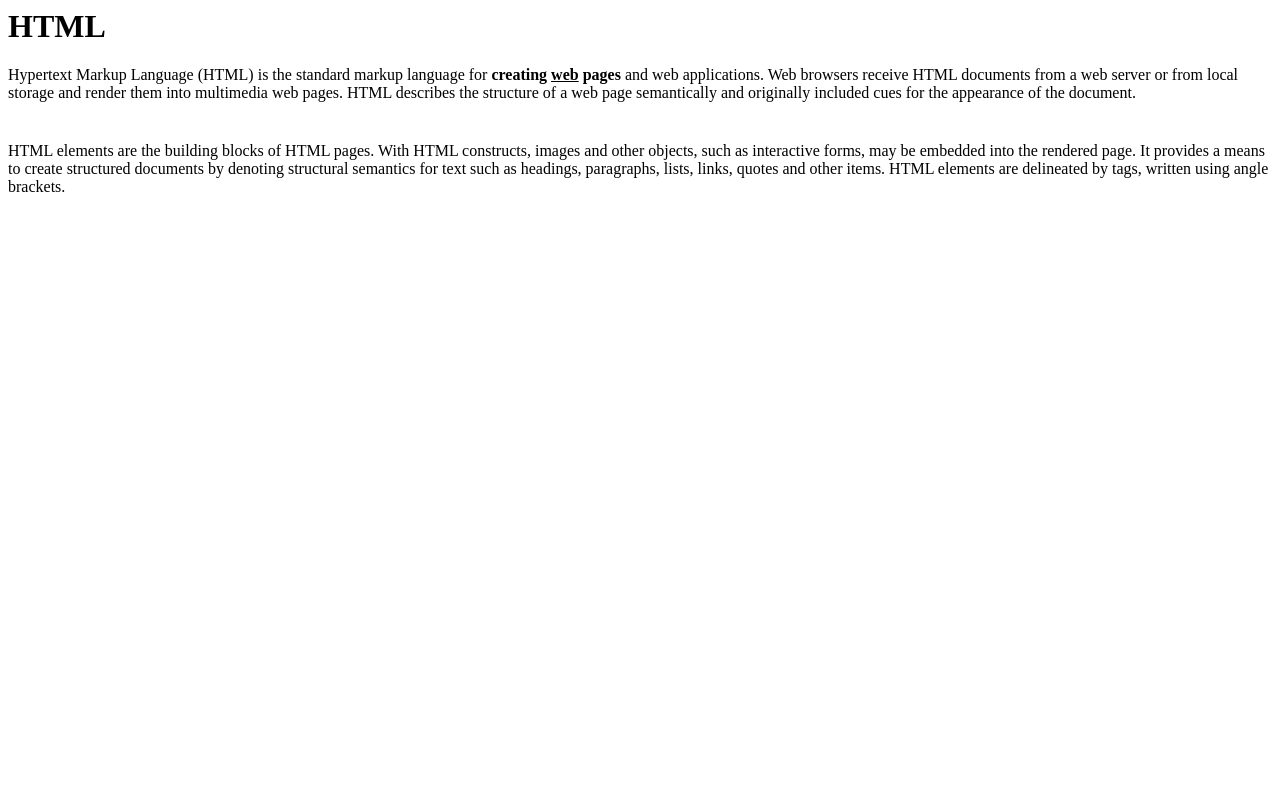
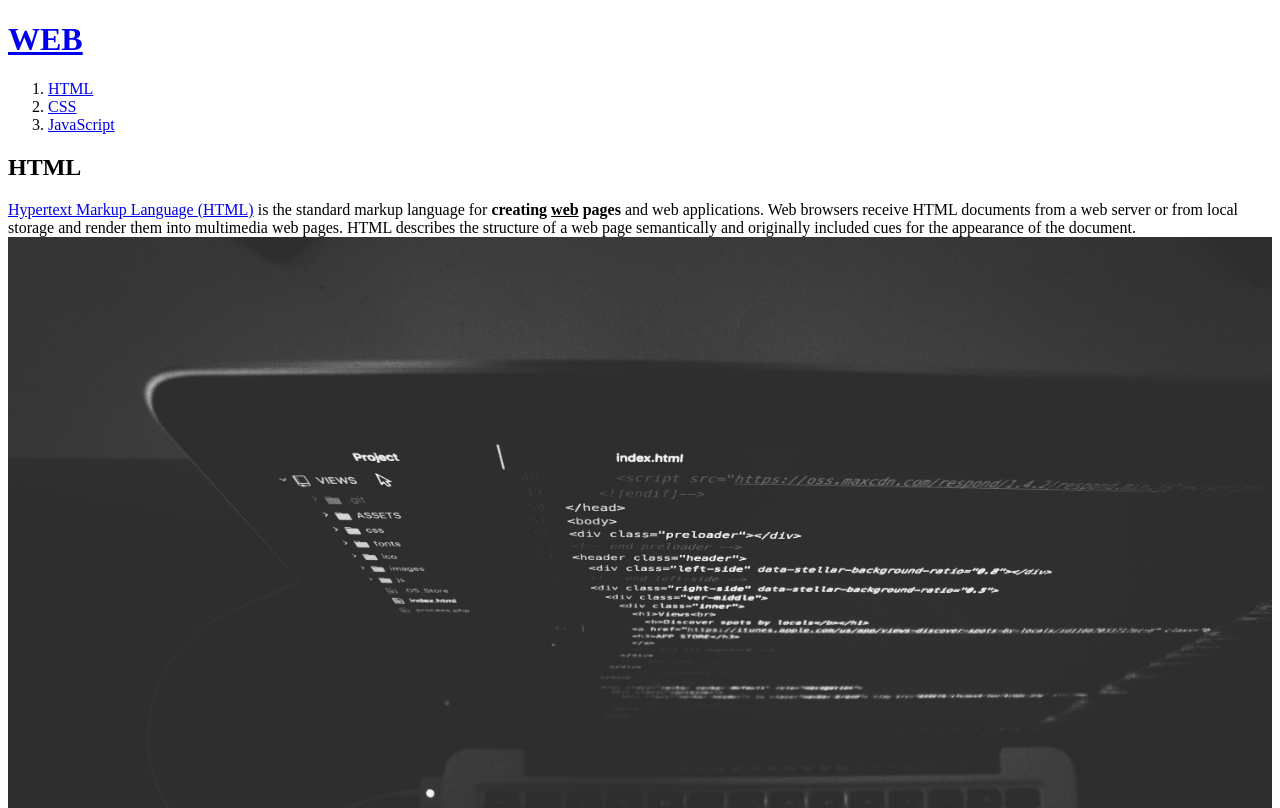
Before and after one commit to ggsong0328/Web, a plain HTML site: page 1.html in a window 1280 px wide. Shown: the top 808 px of the page. Drawn offline with Linux system fonts and the light colour scheme.

Commit message:
2023-08-07

```diff
--- a/1.html
+++ b/1.html
@@ -1,2 +1,20 @@
-<h1>HTML</h1>
-<p>Hypertext Markup Language (HTML) is the standard markup language for <strong>creating <u>web</u> pages</strong> and web applications. Web browsers receive HTML documents from a web server or from local storage and render them into multimedia web pages. HTML describes the structure of a web page semantically and originally included cues for the appearance of the document.</p><p style="margin-top:40px;">HTML elements are the building blocks of HTML pages. With HTML constructs, images and other objects, such as interactive forms, may be embedded into the rendered page. It provides a means to create structured documents by denoting structural semantics for text such as headings, paragraphs, lists, links, quotes and other items. HTML elements are delineated by tags, written using angle brackets.</p>
+<!DOCTYPE html>
+<html>
+    <head>
+        <title>WEB1 - HTML</title>
+        <meta charset="utf-8">
+    </head>
+
+    <body>
+        <h1><a href="index.html">WEB</a></h1>
+        <ol>
+            <li><a href="1.html">HTML</a></li>
+            <li><a href="2.html">CSS</a></li>
+            <li><a href="3.html">JavaScript</a></li>
+        </ol>
+        <h2>HTML</h2>
+        <p><a href="https://www.w3.org/TR/2011/WD-html5-20110405/" target="_blank" title="html5 specification">Hypertext Markup Language (HTML)</a> is the standard markup language for <strong>creating <u>web</u> pages</strong> and web applications. Web browsers receive HTML documents from a web server or from local storage and render them into multimedia web pages. HTML describes the structure of a web page semantically and originally included cues for the appearance of the document.
+        <img src="coding.jpg" width="100%">
+        </p><p style="margin-top:40px;">HTML elements are the building blocks of HTML pages. With HTML constructs, images and other objects, such as interactive forms, may be embedded into the rendered page. It provides a means to create structured documents by denoting structural semantics for text such as headings, paragraphs, lists, links, quotes and other items. HTML elements are delineated by tags, written using angle brackets.</p>
+    </body>
+</html>
```
Also changed, not shown: 2.html (added, +18 -0 lines), 3.html (added, +18 -0 lines), index.html (added, +18 -0 lines), coding.jpg (added).
